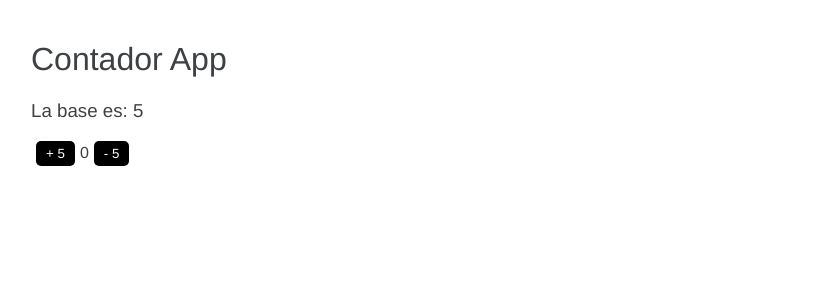
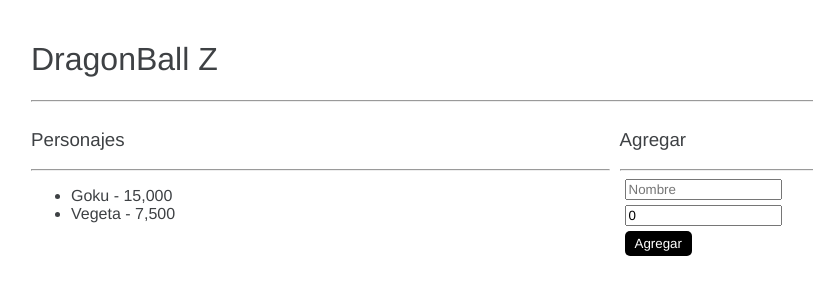
Before and after one commit to salvadorignacio/basesAngular, an Angular app: page / in a window 1280 px wide. Shown: the top 300 px of the page, without its empty margins (9-822 px from the left). Built offline with nearby package versions, Linux system fonts and the light colour scheme.

Commit message:
Creación Componente y Modulo DBZ

```diff
--- a/src/app/app.component.html
+++ b/src/app/app.component.html
@@ -1,3 +1,5 @@
-<app-contador></app-contador>
+<!-- <app-contador></app-contador> -->
 <!-- <app-heroe></app-heroe> -->
 <!-- <app-listado></app-listado> -->
+
+<app-main-page></app-main-page>
--- a/src/app/app.module.ts
+++ b/src/app/app.module.ts
@@ -4,6 +4,7 @@ import { BrowserModule } from '@angular/platform-browser';
 import { AppComponent } from './app.component';
 import { HeroesModule } from './heroes/heroes.modules';
 import { ContadorModule } from './contador/contador.module';
+import { DbzModule } from './dbz/dbz.module';
 
 
 @NgModule({
@@ -13,7 +14,8 @@ import { ContadorModule } from './contador/contador.module';
   imports: [
     BrowserModule,
     HeroesModule,
-    ContadorModule
+    ContadorModule,
+    DbzModule
   ],
   providers: [],
   bootstrap: [AppComponent]
--- /dev/null
+++ b/src/app/dbz/main-page/main-page.component.html
@@ -0,0 +1,27 @@
+<h1>DragonBall Z</h1>
+<hr>
+
+<div class="row">
+    <div class="col">
+        <h3>Personajes</h3>
+        <hr>
+
+        <ul>
+            <li *ngFor="let personaje of personajes">
+                {{personaje.nombre}} - {{personaje.poder | number}}
+            </li>
+        </ul>
+    </div>
+
+    <div class="col">
+        <h3>Agregar <small>{{nuevo.nombre}}</small></h3>
+        <hr>
+
+        <form (ngSubmit)="agregar()">
+            <input type="text" placeholder="Nombre" name="nombre" [(ngModel)]="nuevo.nombre"/>
+            <input type="number" placeholder="Poder" name="poder" [(ngModel)]="nuevo.poder"/>
+
+            <button type="submit">Agregar</button>
+        </form>
+    </div>
+</div>
--- /dev/null
+++ b/src/app/dbz/main-page/main-page.component.ts
@@ -0,0 +1,39 @@
+import { Component, OnInit } from '@angular/core';
+
+interface Personaje {
+  nombre : string;
+  poder : number;
+}
+
+@Component({
+  selector: 'app-main-page',
+  templateUrl: './main-page.component.html'
+})
+export class MainPageComponent {
+  personajes: Personaje[] = [
+    {
+      nombre: 'Goku',
+      poder: 15000
+    },
+    {
+      nombre: 'Vegeta',
+      poder: 7500
+    }
+  ];
+
+  nuevo: Personaje = {
+    nombre : '',
+    poder: 0
+  }
+
+  agregar () {
+    if (this.nuevo.nombre.trim() == ''){
+      return;
+    }
+
+    this.personajes.push(this.nuevo);
+    this.nuevo = {nombre: '', poder: 0};
+    console.log(this.nuevo);
+  }
+
+}
--- a/src/styles.css
+++ b/src/styles.css
@@ -38,3 +38,17 @@
   .p-1 {
     padding: 1px;
   }
+
+  .row{
+    display: flex;
+  }
+
+  .col{
+    flex-grow: 1;
+    margin-right: 10px;
+  }
+
+  input{
+    display: block;
+    margin: 5px;
+  }
```
Also changed, not shown: src/app/dbz/dbz.module.ts (added, +21 -0 lines).
